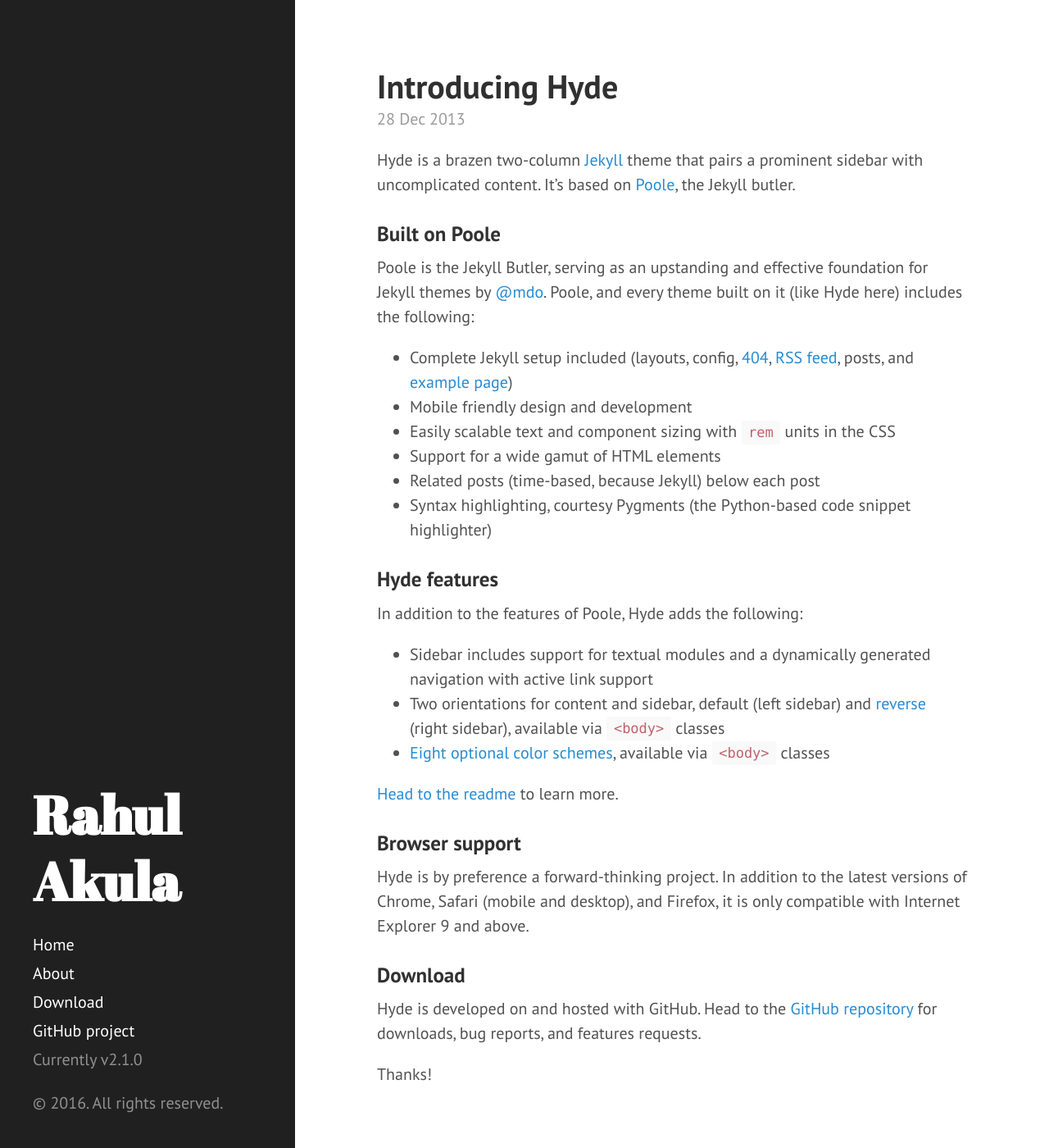
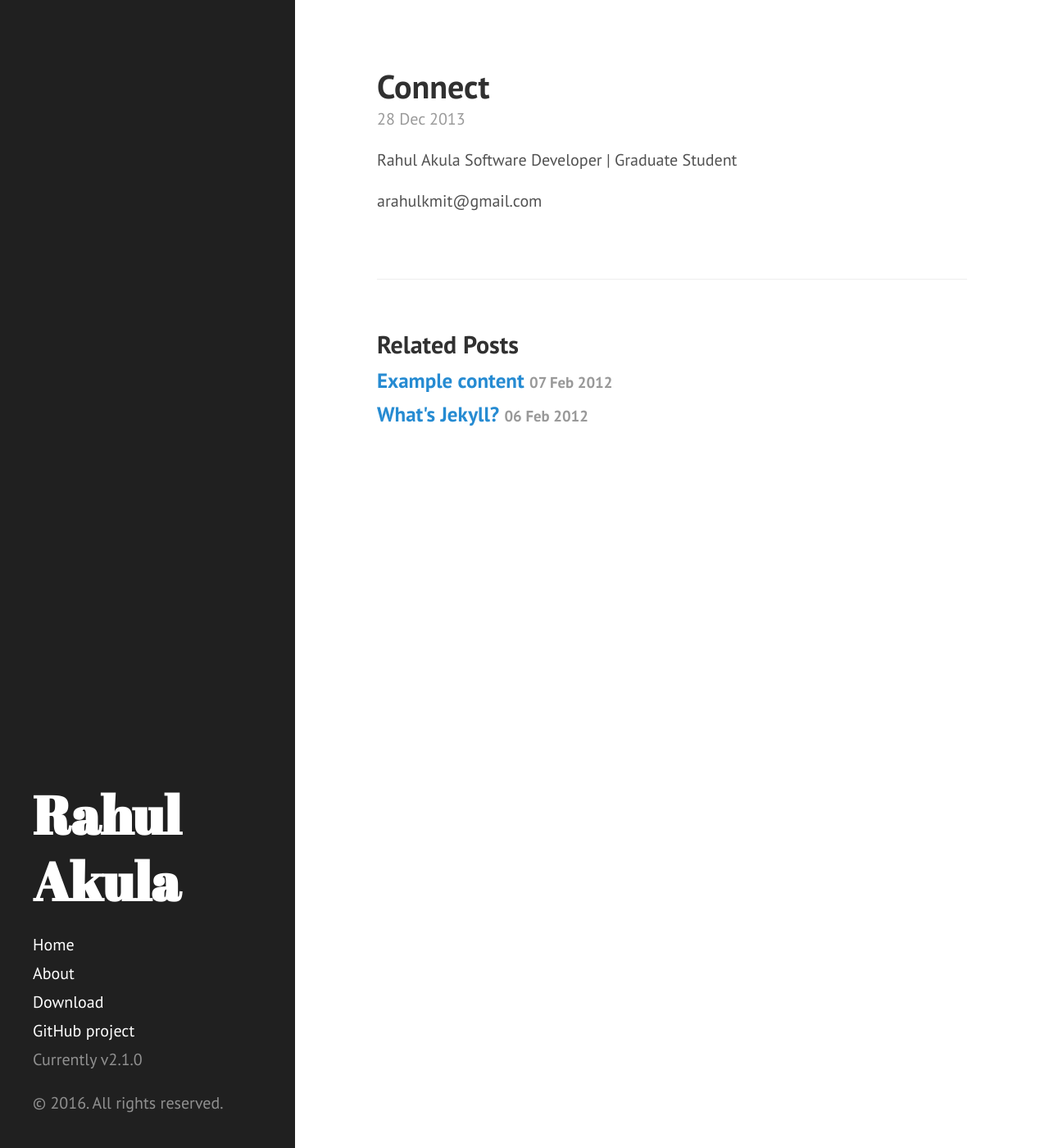
Before and after one commit to rahul0611/rahul0611.github.io, a Jekyll site: the page built from _posts/2013-12-28-introducing-hyde.md, in a window 1280 px wide and 1400 px high. Shown: the whole window at 82% size. Built offline with Jekyll 4.4.1, drawn with Linux system fonts in a browser that asks for light colours; Markdown is read by kramdown in place of the engine named in the settings.

Commit message:
Initial commit

```diff
--- a/_posts/2013-12-28-introducing-hyde.md
+++ b/_posts/2013-12-28-introducing-hyde.md
@@ -1,37 +1,9 @@
 ---
 layout: post
-title: Introducing Hyde
+title: Connect
 ---
 
-Hyde is a brazen two-column [Jekyll](http://jekyllrb.com) theme that pairs a prominent sidebar with uncomplicated content. It's based on [Poole](http://getpoole.com), the Jekyll butler.
+Rahul Akula
+Software Developer | Graduate Student
 
-### Built on Poole
-
-Poole is the Jekyll Butler, serving as an upstanding and effective foundation for Jekyll themes by [@mdo](https://twitter.com/mdo). Poole, and every theme built on it (like Hyde here) includes the following:
-
-* Complete Jekyll setup included (layouts, config, [404](/404), [RSS feed](/atom.xml), posts, and [example page](/about))
-* Mobile friendly design and development
-* Easily scalable text and component sizing with `rem` units in the CSS
-* Support for a wide gamut of HTML elements
-* Related posts (time-based, because Jekyll) below each post
-* Syntax highlighting, courtesy Pygments (the Python-based code snippet highlighter)
-
-### Hyde features
-
-In addition to the features of Poole, Hyde adds the following:
-
-* Sidebar includes support for textual modules and a dynamically generated navigation with active link support
-* Two orientations for content and sidebar, default (left sidebar) and [reverse](https://github.com/poole/lanyon#reverse-layout) (right sidebar), available via `<body>` classes
-* [Eight optional color schemes](https://github.com/poole/hyde#themes), available via `<body>` classes
-
-[Head to the readme](https://github.com/poole/hyde#readme) to learn more.
-
-### Browser support
-
-Hyde is by preference a forward-thinking project. In addition to the latest versions of Chrome, Safari (mobile and desktop), and Firefox, it is only compatible with Internet Explorer 9 and above.
-
-### Download
-
-Hyde is developed on and hosted with GitHub. Head to the <a href="https://github.com/poole/hyde">GitHub repository</a> for downloads, bug reports, and features requests.
-
-Thanks!
+arahulkmit@gmail.com
```
